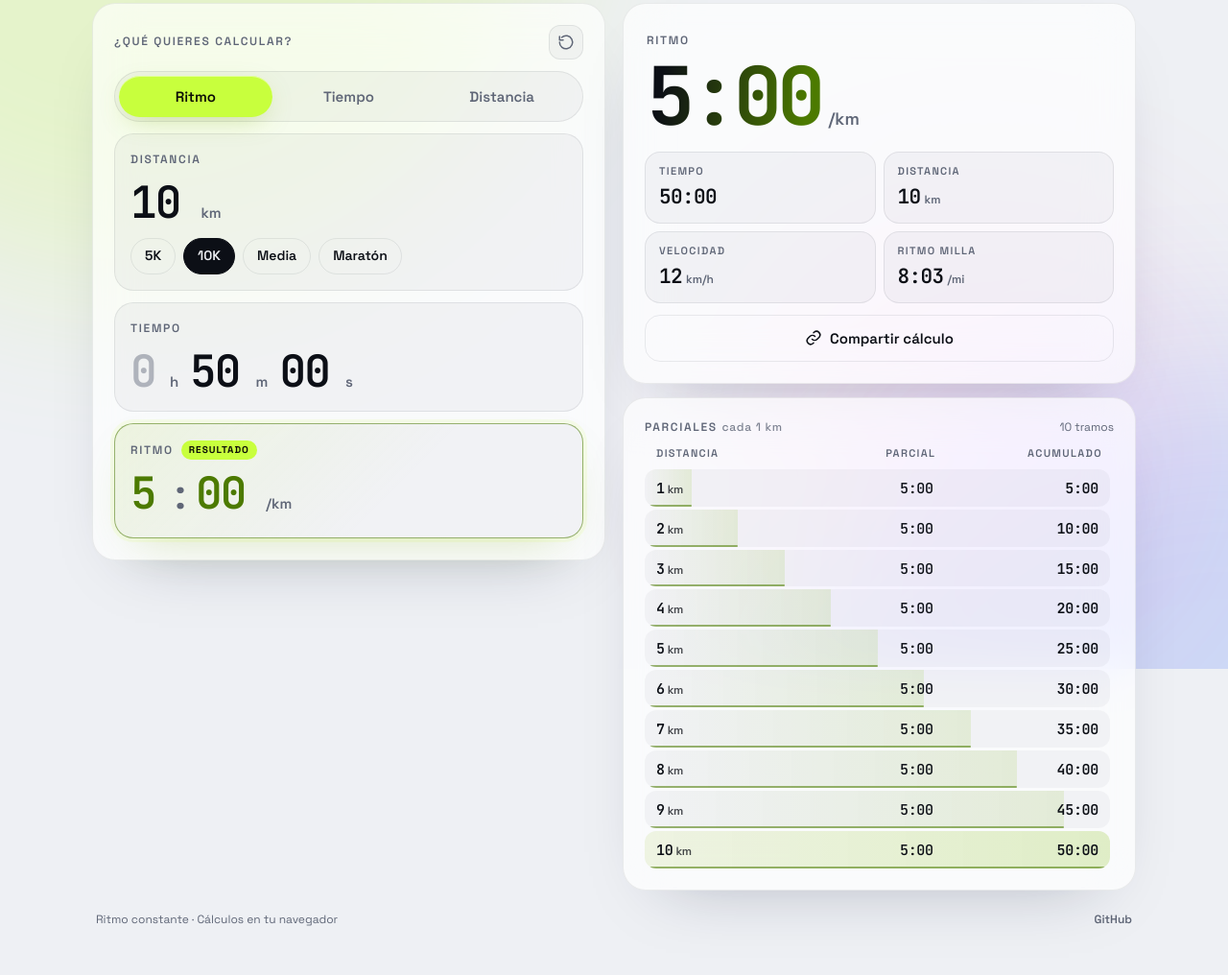
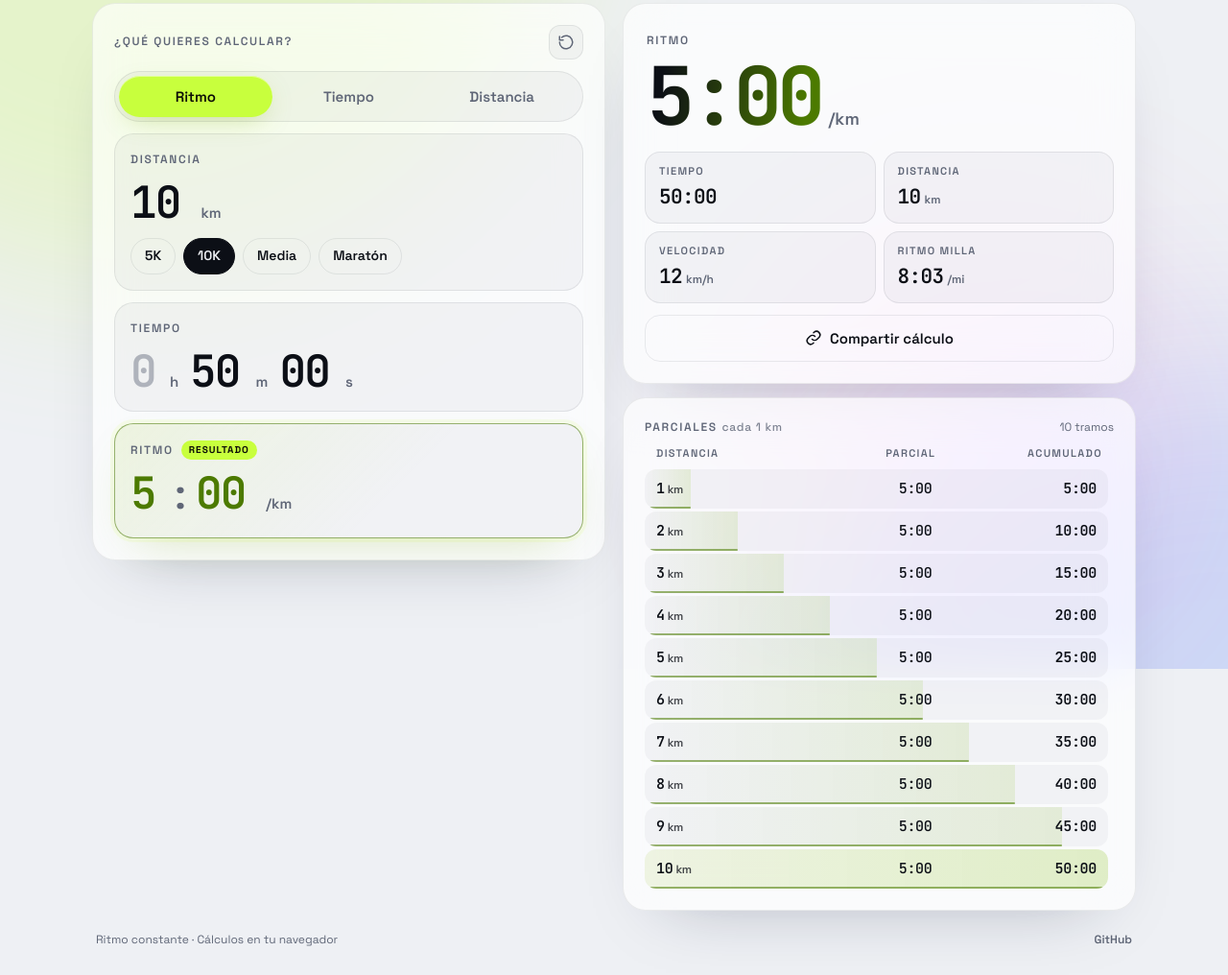
Before and after one commit to IkerSolozabal/pace, a website with bundled scripts: page index.html in a window 1280 px wide. Shown: the part 103-1119 px from the top of the page at 96% size. Before the commit the page ends 1098 px from the top, so only its background shows below. Built offline with nearby package versions, Linux system fonts and the light colour scheme.

Commit message:
Parciales: las filas ya no se encogen con scroll interno
En escritorio (>=920px) la lista tiene max-height y scroll. Como las filas
eran elementos flex con overflow:hidden, se encogían para caber y el texto
se solapaba a partir de ~12 tramos (media/maratón en ruta, 5K en pista).
Se fija flex:none en las filas y se amplía la altura útil de la lista.

Co-Authored-By: Claude Opus 5.5 <noreply@anthropic.com>

```diff
--- a/styles.css
+++ b/styles.css
@@ -244,6 +244,8 @@ body:not([data-mode="pista"]) .pista-only { display: none !important; }
 .thead span:not(:first-child), .r span:not(:first-child) { text-align: right; }
 .rows { display: flex; flex-direction: column; gap: 3px; }
 .r {
+  /* flex: none — sin esto, con scroll interno las filas se encogen y el texto se solapa. */
+  flex: none;
   position: relative; isolation: isolate; overflow: hidden;
   padding: 10px 12px; border-radius: 12px;
   font-family: var(--mono); font-size: clamp(13px, 3.9vw, 15px); font-weight: 500; letter-spacing: -0.02em;
@@ -290,7 +292,7 @@ body[data-mode="pista"] .r:not(.km):not(.last) { background: transparent; }
   .layout { grid-template-columns: minmax(0, 1fr) minmax(0, 1fr); gap: 18px; align-items: start; }
   .form { position: sticky; top: 24px; }
   .card { padding: 22px; }
-  .rows { max-height: 52vh; overflow-y: auto; padding-right: 4px; scrollbar-width: thin; }
+  .rows { max-height: max(360px, 60vh); overflow-y: auto; overscroll-behavior: contain; padding-right: 6px; scrollbar-width: thin; }
 }
 
 @media (max-width: 360px) {
```
